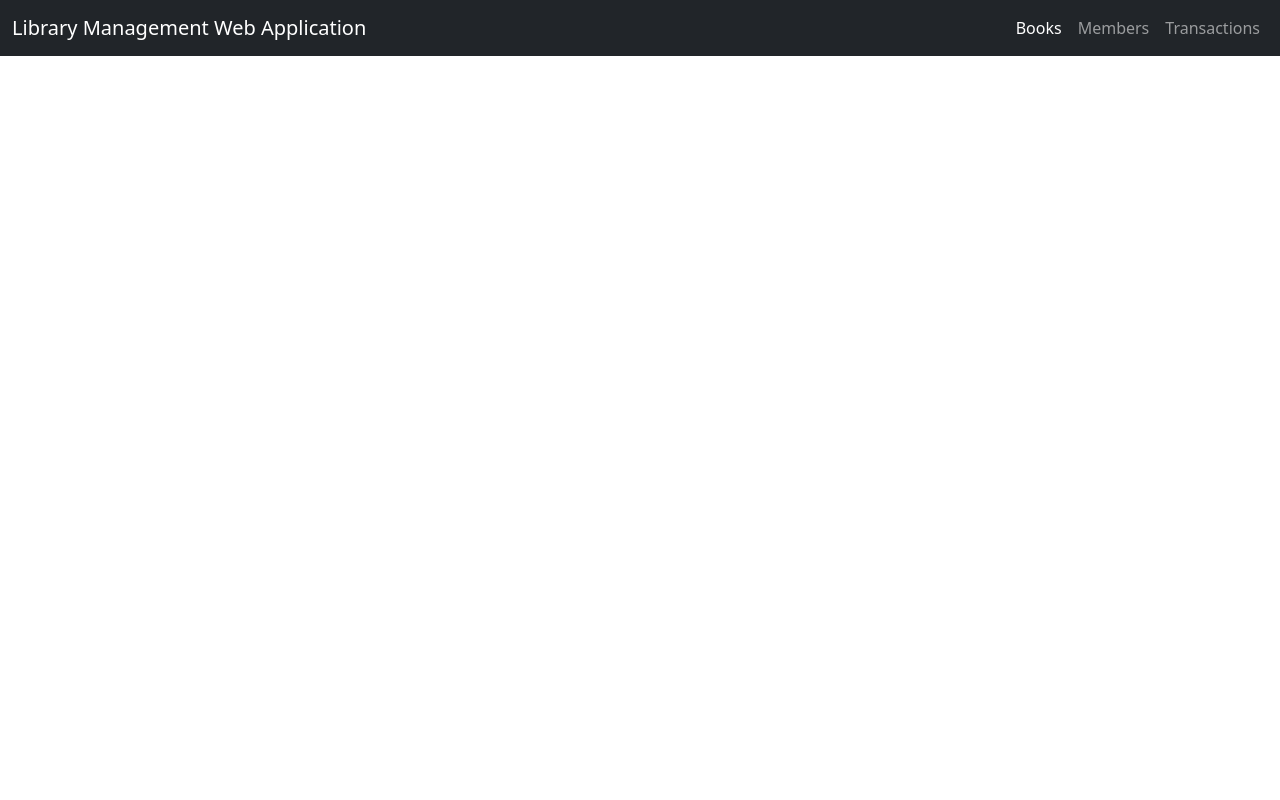
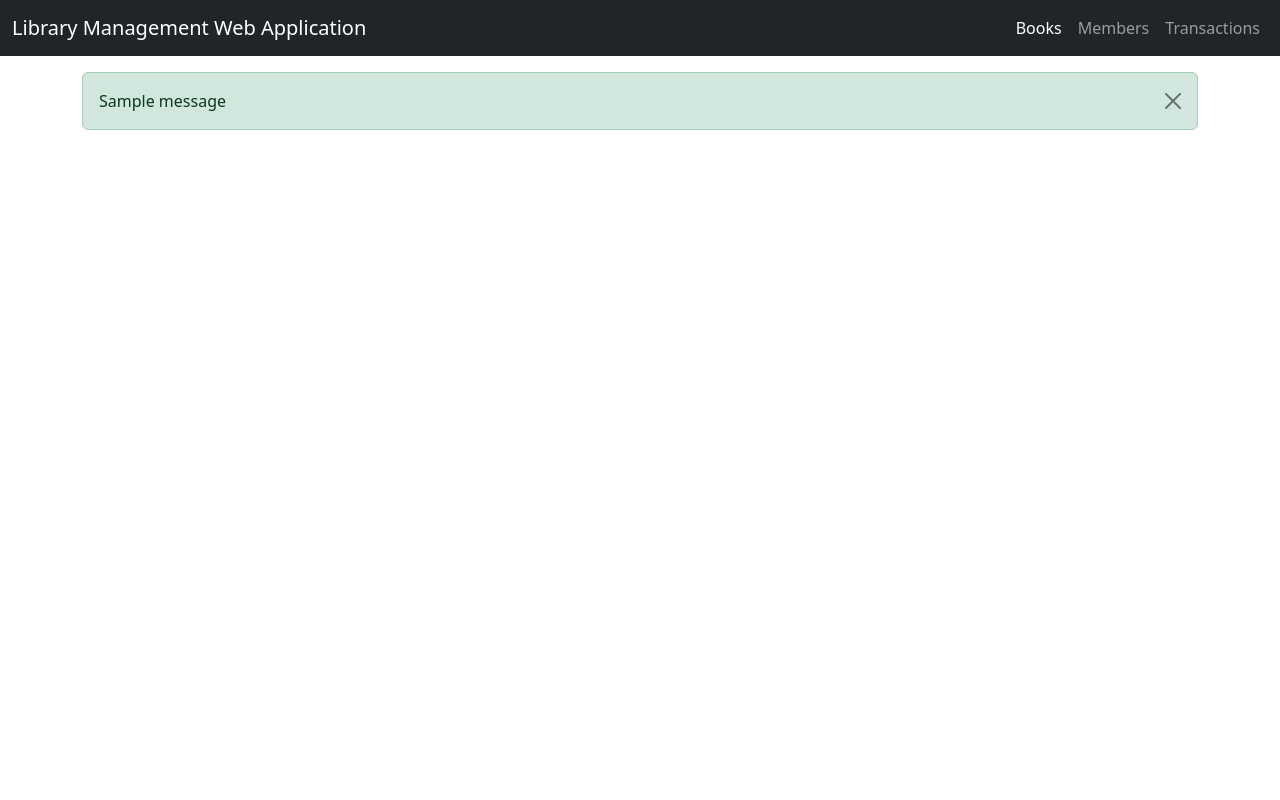
Before and after one commit to diptanilsaha/lmwa, a Flask app: page / in a window 1280 px wide. Run offline with Flask 3, Linux system fonts and the light colour scheme; one stand-in notice (Sample message) is shown; some libraries are stand-ins or nearby versions.

Commit message:
fix: sticky navbar and added message alert

```diff
--- /dev/null
+++ b/app/static/css/style.css
@@ -0,0 +1,5 @@
+/* Show it is fixed to the top */
+body {
+  min-height: 100vh;
+  padding-top: 4.5rem;
+}
--- a/app/templates/base.html
+++ b/app/templates/base.html
@@ -3,7 +3,8 @@
 <head>
     <meta charset="UTF-8">
     <meta name="viewport" content="width=device-width, initial-scale=1.0">
-    <link rel="stylesheet" href="{{ url_for('static', filename='css/bootstrap/bootstrap.min.css') }}"></link>
+    <link rel="stylesheet" href="{{ url_for('static', filename='css/bootstrap/bootstrap.min.css') }}">
+    <link rel="stylesheet" href="{{ url_for('static', filename='css/style.css') }}">
     <script src="{{ url_for('static', filename='js/bootstrap/bootstrap.bundle.min.js') }}" defer></script>
     <script src="{{ url_for('static', filename='js/htmx/htmx.min.js') }}" defer></script>
     <title>{% block title %}{% endblock %}</title>
@@ -32,6 +33,17 @@
         </div>
     </nav>
     <main class="container">
+        {% with messages = get_flashed_messages(with_categories=true) %}
+        {% if messages %}
+            {% for category, message in messages %}
+            <div class="alert alert-{{ category }} alert-dismissible fade show" role="alert">
+                {{ message }}
+                <button type="button" class="btn-close" data-bs-dismiss="alert" aria-label="Close"></button>
+            </div>
+            {% endfor %}
+        {% endif %}
+        {% endwith %}
+        <!-- category: primary->blue, success->green, warning->yellow and danger->red -->
         {% block content %}{% endblock %}
     </main>
 </body>
```
